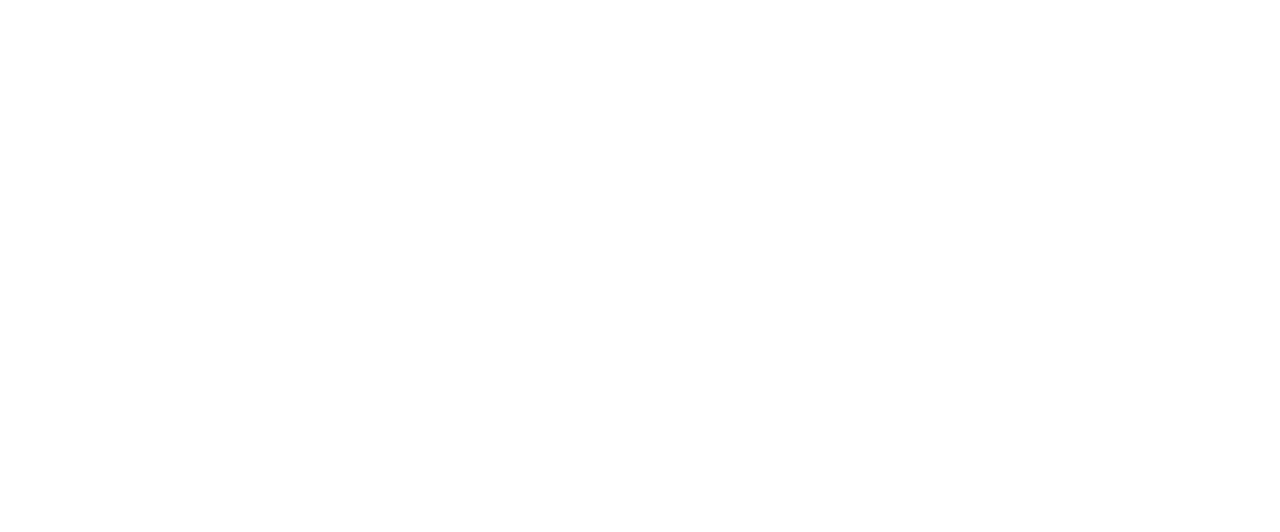
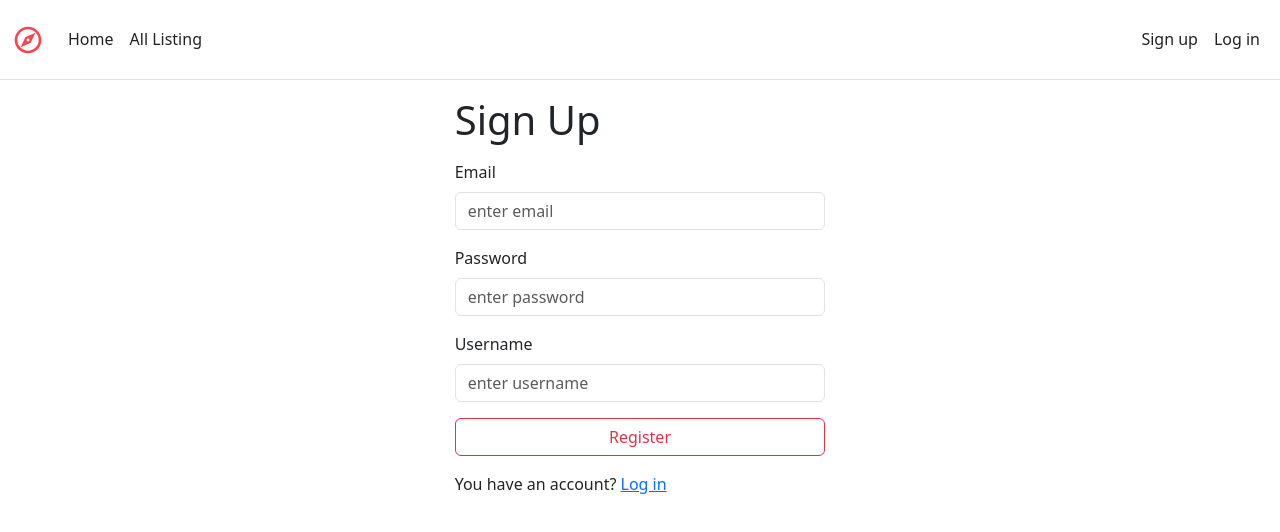
Before and after one commit to Sumon121p/Frontend, a React (Vite) app in the folder MajorProject/: page /signup in a window 1280 px wide. Before the commit this address had no page. Shown: the top 532 px of the page. Built offline with nearby package versions, Linux system fonts and the light colour scheme.

Commit message:
21-09-24

```diff
--- a/MajorProject/src/AddNewList.jsx
+++ b/MajorProject/src/AddNewList.jsx
@@ -6,7 +6,7 @@ import { addList } from "./Api";
 import { useNavigate } from "react-router-dom";
 import React from "react";
 import { ToastContainer, toast } from "react-toastify";
-import 'react-toastify/dist/ReactToastify.css';
+import "react-toastify/dist/ReactToastify.css";
 export default function AddNewList() {
   const navigate = useNavigate();
   const [title, setTitle] = useState("");
@@ -32,6 +32,11 @@ export default function AddNewList() {
       navigate("/");
     } catch (err) {
       toast.warn(err.response.data.err);
+      if (err.response.data.err == "you must be loged in") {
+        setTimeout(() => {
+          navigate("/login");
+        }, 1000);
+      }
     }
   };
   return (
@@ -151,7 +156,7 @@ export default function AddNewList() {
             </form>
           </div>
         </div>
-        <ToastContainer/>
+        <ToastContainer />
       </div>
       <Footer />
     </>
--- a/MajorProject/src/App.jsx
+++ b/MajorProject/src/App.jsx
@@ -7,6 +7,8 @@ import ListOne from "./ListOne";
 import AddNewList from "./AddNewList";
 import Show from "./Show";
 import Demo from "./Demo";
+import Signup from "./Signup";
+import Login from "./Login";
 function App() {
   return (
     <Routes>
@@ -17,6 +19,8 @@ function App() {
       <Route path="/add" element={<AddNewList />} />
       <Route path="/show/:id" element={<Show/>}/>
       <Route path="/demo" element={<Demo/>}/>
+      <Route path="/signup" element={<Signup/>}/>
+      <Route path="/login" element={<Login/>}/>
     </Routes>
   );
 }
--- a/MajorProject/src/Index.jsx
+++ b/MajorProject/src/Index.jsx
@@ -1,10 +1,11 @@
 import { useEffect, useState } from "react";
-import { getallList } from "./Api";
+import { getallList, isLogin } from "./Api";
 import "./App.css";
 import Navbar from "./Navbar";
 import Footer from "./Footer";
-import { Link } from "react-router-dom";
+import { Link, useNavigate } from "react-router-dom";
 export default function Index() {
+  const navigate = useNavigate();
   const [data, setData] = useState([]);
   async function allList() {
     try {
@@ -15,8 +16,25 @@ export default function Index() {
     }
   }
 
+  //loged in check
+
+  const [Authorized, setAuthorized] = useState(false);
+  const isAuthorized = async () => {
+    try {
+      const res = await isLogin();
+      if (res) {
+        setAuthorized(true);
+      }
+    } catch (err) {
+      if (err) {
+        setAuthorized(false);
+      }
+    }
+  };
+
   useEffect(() => {
     allList();
+    isAuthorized();
   }, []);
   return (
     <>
@@ -25,7 +43,7 @@ export default function Index() {
         <h3>All Listings</h3>
         <div className="row row-cols-lg-3 row-cols-md-3 row-cols-sm-1">
           {data.map((el) => (
-            <Link to={`/show/${el._id}`} className="listing-link">
+            <Link to={Authorized ? `/show/${el._id}` : `/login`} className="listing-link">
               <div className="card col card-listing">
                 <img
                   src={el.image}
--- /dev/null
+++ b/MajorProject/src/Login.jsx
@@ -0,0 +1,87 @@
+import { useState } from "react";
+import { login } from "./Api";
+import { ToastContainer, toast } from "react-toastify";
+import { Link, useNavigate } from "react-router-dom";
+import Navbar from "./Navbar";
+
+export default function Login() {
+  const navigate = useNavigate();
+  const [password, setPassword] = useState("");
+  const [userName, setUserName] = useState("");
+
+  const register = async (e) => {
+    e.preventDefault();
+    const payload = {
+      password,
+      username: userName,
+    };
+    try {
+      const res = await login(payload);
+      toast.success("Log in Sucessful");
+      navigate("/");
+    } catch (err) {
+      toast.warn(err.response.data);
+    }
+  };
+  return (
+    <>
+    <Navbar/>
+      <div className="row-add">
+        <div className="col-4">
+          <div className="container">
+            <div className="m-3">
+              <h1>Log in</h1>
+            </div>
+            <form onSubmit={register}>
+              <div className="card-body">
+                <div className="m-3">
+                  <label htmlFor="username" className="form-label">
+                    Username
+                  </label>
+                  <input
+                    type="username"
+                    className="form-control"
+                    id="username"
+                    placeholder="enter username"
+                    onChange={(e) => setUserName(e.target.value)}
+                    value={userName}
+                    required
+                  />
+                </div>
+
+                <div className="m-3">
+                  <label htmlFor="password" className="form-label">
+                    Password
+                  </label>
+                  <input
+                    type="password"
+                    className="form-control"
+                    id="password"
+                    placeholder="enter password"
+                    onChange={(e) => setPassword(e.target.value)}
+                    value={password}
+                    required
+                  />
+                </div>
+                <div className="m-3">
+                  <button
+                    className="btn btn-outline-danger w-100"
+                    type="submit"
+                  >
+                    Log in
+                  </button>
+                </div>
+              </div>
+            </form>
+            <div className="m-3">
+              <p>
+                Don't have an account? <Link to="/signup">Sign up</Link>
+              </p>
+            </div>
+          </div>
+        </div>
+      </div>
+      <ToastContainer />
+    </>
+  );
+}
--- a/MajorProject/src/Navbar.jsx
+++ b/MajorProject/src/Navbar.jsx
@@ -1,13 +1,46 @@
-import ExploreOutlinedIcon from '@mui/icons-material/ExploreOutlined';
+import ExploreOutlinedIcon from "@mui/icons-material/ExploreOutlined";
 import "./App.css";
-import { Link } from 'react-router-dom';
+import { Link, useNavigate } from "react-router-dom";
+import { isLogin, logout } from "./Api";
+import { useEffect, useState } from "react";
+import { ToastContainer, toast } from "react-toastify";
 export default function Navbar() {
+  const navigate = useNavigate();
+  const [Authorized, setAuthorized] = useState(false);
+  const isAuthorized = async () => {
+    try {
+      const res = await isLogin();
+      if (res) {
+        setAuthorized(true);
+      }
+    } catch (err) {
+      if (err) {
+        setAuthorized(false);
+      }
+    }
+  };
+
+  const unauthorized = async() => {
+    try{
+      const res = await logout();
+      toast.success("Log out success");
+      setTimeout(() => {
+        navigate("/login");
+      }, 2000);
+    }catch(err){
+      console.log(err);
+    }
+  }
+
+  useEffect(() => {
+    isAuthorized();
+  }, []);
   return (
     <>
       <nav className="navbar navbar-expand-lg bg-body-light border-bottom sticky-top">
         <div className="container-fluid">
           <Link className="navbar-brand" to="/">
-          <ExploreOutlinedIcon className='icon'/>
+            <ExploreOutlinedIcon className="icon" />
           </Link>
           <button
             className="navbar-toggler"
@@ -32,14 +65,43 @@ export default function Navbar() {
                   All Listing
                 </Link>
               </li>
+              {Authorized ? (
                 <li className="nav-item">
                   <Link className="nav-link" to="/add">
                     Add new Listing
                   </Link>
                 </li>
+              ) : (
+                ""
+              )}
+            </ul>
+
+            <ul className="navbar-nav ms-auto">
+              {Authorized ? (
+                <li className="nav-item">
+                  <p className="nav-link" onClick={unauthorized} style={{cursor: "pointer"}}>
+                    Log out
+                  </p>
+                </li>
+              ) : (
+                <>
+                  {" "}
+                  <li className="nav-item">
+                    <Link className="nav-link" to="/signup">
+                      Sign up
+                    </Link>
+                  </li>
+                  <li className="nav-item">
+                    <Link className="nav-link" to="/login">
+                      Log in
+                    </Link>
+                  </li>
+                </>
+              )}
             </ul>
           </div>
         </div>
+        <ToastContainer/>
       </nav>
     </>
   );
--- /dev/null
+++ b/MajorProject/src/Signup.jsx
@@ -0,0 +1,101 @@
+import { useState } from "react";
+import { signup } from "./Api";
+import { ToastContainer, toast } from "react-toastify";
+import { Link, NavLink, useNavigate } from "react-router-dom";
+import Navbar from "./Navbar";
+
+export default function Signup() {
+  const navigate = useNavigate();
+  const [email, setEmail] = useState("");
+  const [password, setPassword] = useState("");
+  const [userName, setUserName] = useState("");
+
+  const register = async (e) => {
+    e.preventDefault();
+    const payload = {
+      email,
+      password,
+      username: userName,
+    };
+    try {
+      const res = await signup(payload);
+      navigate("/login");
+    } catch (err) {
+      toast.warn(err.response.data.err);
+    }
+  };
+  return (
+    <>
+      <Navbar></Navbar>
+      <div className="row-add">
+        <div className="col-4">
+          <div className="container">
+          <div className="m-3">
+              <h1>Sign Up</h1>
+            </div>
+            <form onSubmit={register}>
+              <div className="card-body">
+                <div className="m-3">
+                  <label htmlFor="email" className="form-label">
+                    Email
+                  </label>
+                  <input
+                    type="email"
+                    className="form-control"
+                    id="email"
+                    placeholder="enter email"
+                    onChange={(e) => setEmail(e.target.value)}
+                    value={email}
+                    required
+                  />
+                </div>
+                <div className="m-3">
+                  <label htmlFor="password" className="form-label">
+                    Password
+                  </label>
+                  <input
+                    type="password"
+                    className="form-control"
+                    id="password"
+                    placeholder="enter password"
+                    onChange={(e) => setPassword(e.target.value)}
+                    value={password}
+                    required
+                  />
+                </div>
+                <div className="m-3">
+                  <label htmlFor="username" className="form-label">
+                    Username
+                  </label>
+                  <input
+                    type="username"
+                    className="form-control"
+                    id="username"
+                    placeholder="enter username"
+                    onChange={(e) => setUserName(e.target.value)}
+                    value={userName}
+                    required
+                  />
+                </div>
+                <div className="m-3">
+                  <button
+                    className="btn btn-outline-danger w-100"
+                    type="submit"
+                  >
+                    Register
+                  </button>
+                </div>
+                <div className="m-3">
+                  <p>
+                    You have an account? <Link to="/login">Log in</Link>
+                  </p>
+                </div>
+              </div>
+            </form>
+          </div>
+        </div>
+      </div>
+      <ToastContainer />
+    </>
+  );
+}
```
Also changed, not shown: MajorProject/src/Api.js (+36 -9 lines). Lines whose indentation alone changed are shown as unchanged.
